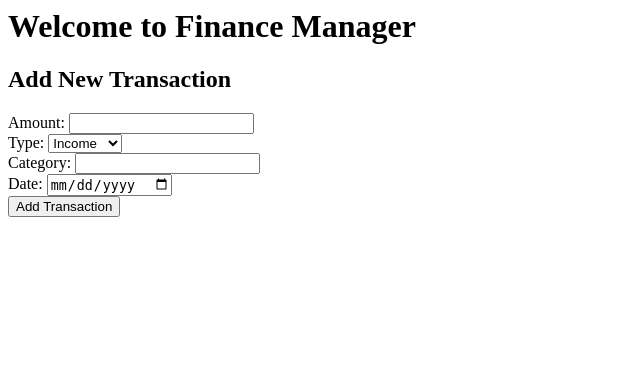
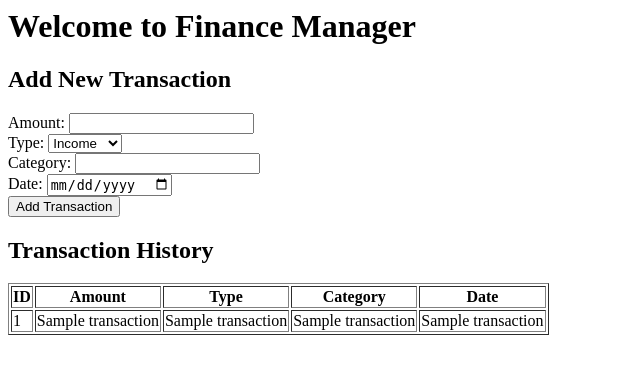
Before and after one commit to b04a/Finance_manager, a Flask app: template templates/index.html in a window 1280 px wide. Shown: the top 374 px of the page, without its empty margins (0-640 px from the left). Run offline with Flask 3, Linux system fonts and the light colour scheme; the template is opened without the code that fills it: most values are stand-ins (such as "Sample title", 1, 10 or a date in 2020).

Commit message:
update index.html: - create table Transaction specially for output info item

```diff
--- a/templates/index.html
+++ b/templates/index.html
@@ -19,4 +19,24 @@
 
         <button type="submit">Add Transaction</button>
     </form>
+
+    <h2>Transaction History</h2>
+    <table border="1">
+        <tr>
+            <th>ID</th>
+            <th>Amount</th>
+            <th>Type</th>
+            <th>Category</th>
+            <th>Date</th>
+        </tr>
+        {% for transaction in transactions %}
+        <tr>
+            <td>{{ transaction[0] }}</td>
+            <td>{{ transaction[1] }}</td>
+            <td>{{ transaction[2] }}</td>
+            <td>{{ transaction[3] }}</td>
+            <td>{{ transaction[4] }}</td>
+        </tr>
+        {% endfor %}
+    </table>
 </body>
```
